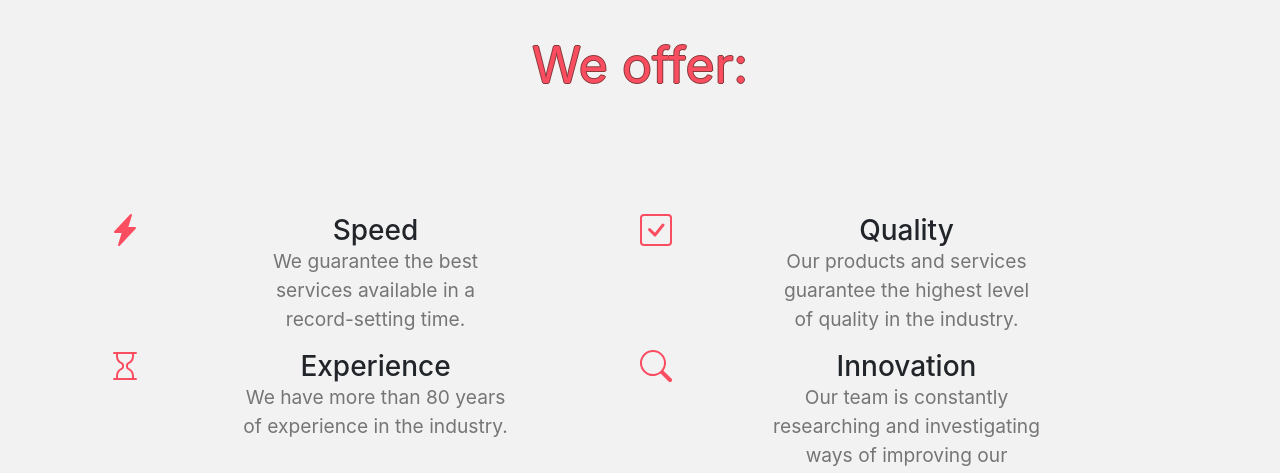
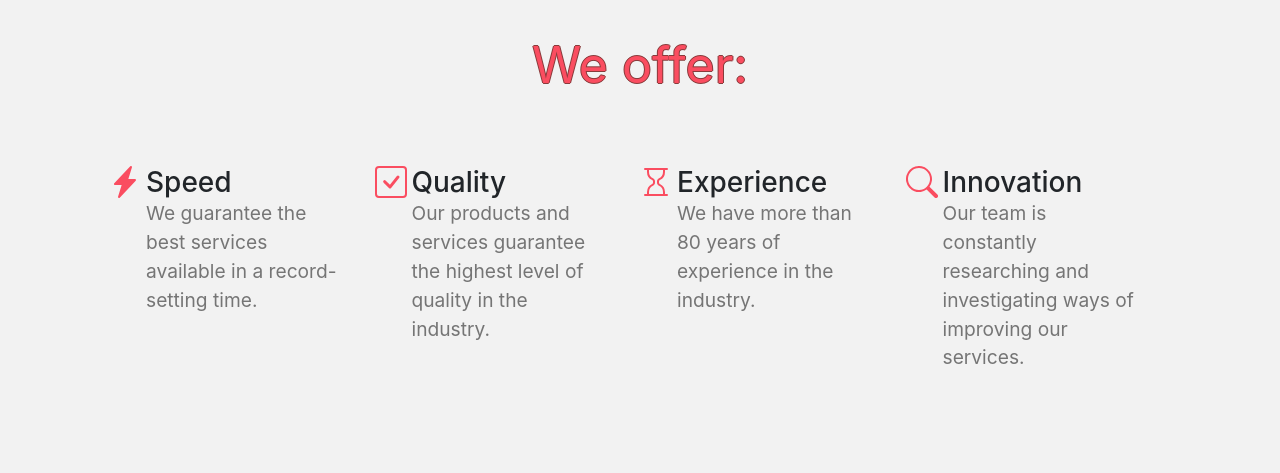
Before and after one commit to Nirem312/Entrega-final-Web-developer-CoderHouse, a plain HTML site: page index.html in a window 1280 px wide. Shown: the part 785-1258 px from the top of the page. Drawn offline with nearby package versions, Linux system fonts and the light colour scheme.

Commit message:
Arregla el estilo de la grid en Index

```diff
--- a/SCSS/components/_index.scss
+++ b/SCSS/components/_index.scss
@@ -36,11 +36,11 @@
 }
 
 .texto-grid{
-  text-align: left;
-  margin-left: 5px;
+  text-align: left !important;
+  margin-left: 5px !important;
   p{
-    text-align: left;
-    padding: 0;
+    text-align: left !important;
+    padding: 0 !important;
   }
 }
 
```
Also changed, not shown: styles/styles.css.
